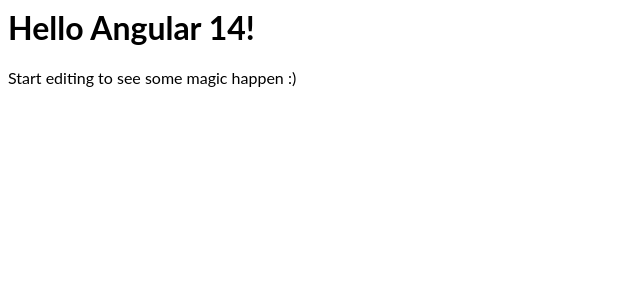
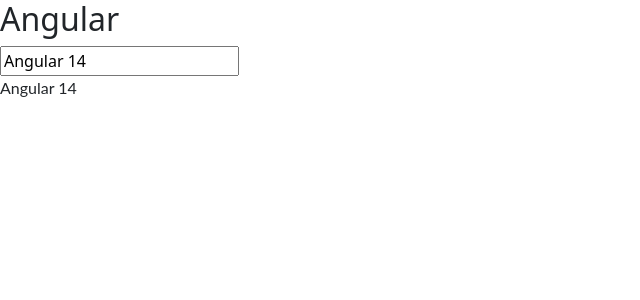
Before and after one commit to sandeep100690/angular-ivy-latest-angular, an Angular app: page / in a window 1280 px wide. Shown: the top 300 px of the page, without its empty margins (0-640 px from the left). Built offline with nearby package versions, Linux system fonts and the light colour scheme.

Commit message:
basic angular binding & bootstrap install

```diff
--- a/package.json
+++ b/package.json
@@ -19,6 +19,8 @@
     "@angular/platform-browser": "^14.0.0",
     "@angular/platform-browser-dynamic": "^14.0.0",
     "@angular/router": "^14.0.0",
+    "@popperjs/core": "^2.11.6",
+    "bootstrap": "^5.2.2",
     "rxjs": "~7.5.0",
     "tslib": "^2.3.0",
     "zone.js": "~0.11.4"
--- a/src/app/app.component.html
+++ b/src/app/app.component.html
@@ -1,4 +1,11 @@
-<hello name="{{ name }}"></hello>
+<!-- <hello name="{{ name }}"></hello>
 <p>
   Start editing to see some magic happen :)
 </p>
+  -->
+
+<!-- ngModel - Directive -->
+<!-- formsModule needed to import in app module ts file -->
+<h2>Angular</h2>
+  <input type="text" [(ngModel)]="name">
+  <p>{{ name }}</p>
--- a/src/app/app.component.ts
+++ b/src/app/app.component.ts
@@ -7,4 +7,5 @@
 })
 export class AppComponent  {
   name = 'Angular ' + VERSION.major;
+  versionCheck = VERSION.major;
 }
--- a/src/app/app.module.ts
+++ b/src/app/app.module.ts
@@ -10,4 +10,5 @@
   declarations: [ AppComponent, HelloComponent ],
   bootstrap:    [ AppComponent ]
 })
+
 export class AppModule { }
--- a/src/styles.css
+++ b/src/styles.css
@@ -1 +1,3 @@
+@import '~bootstrap/dist/css/bootstrap.min.css';
+
 /* Add application styles & imports to this file! */
```
Also changed, not shown: 1 other file (tests, documents, lock files or other folders).
